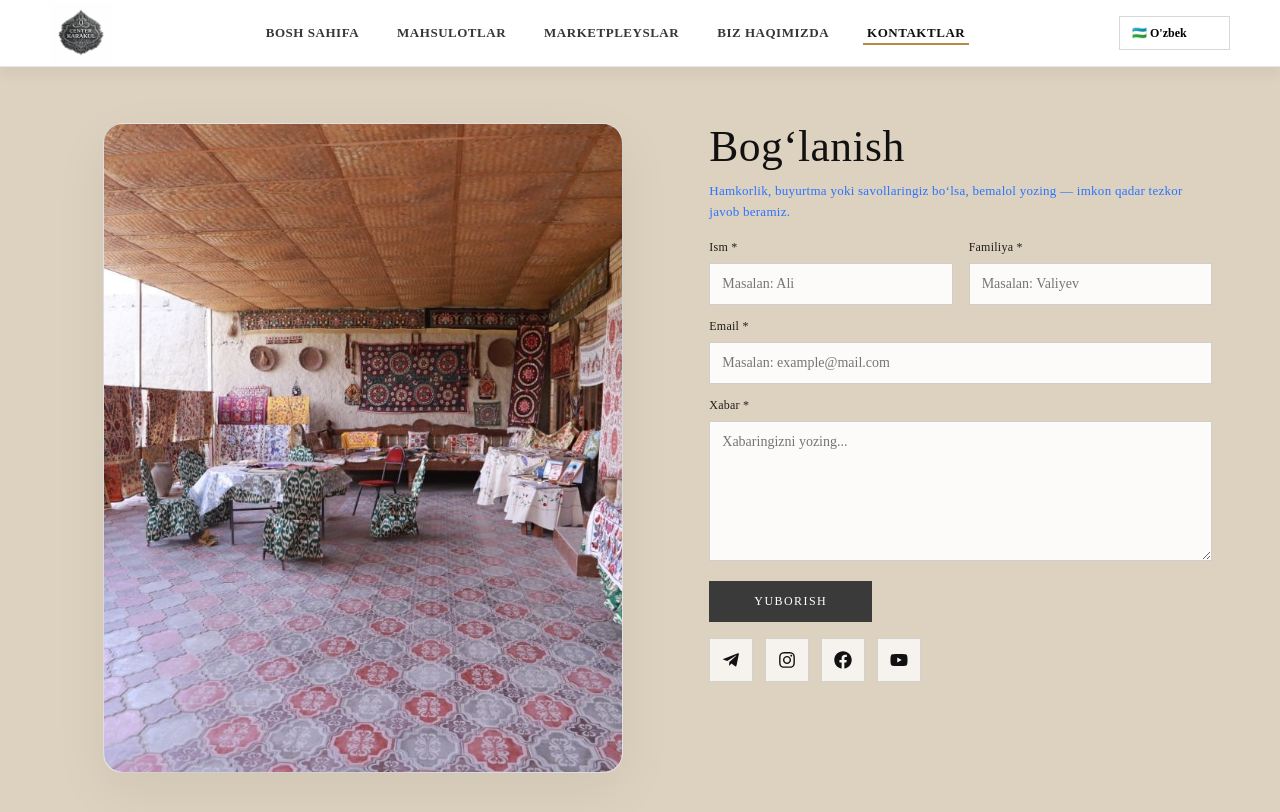
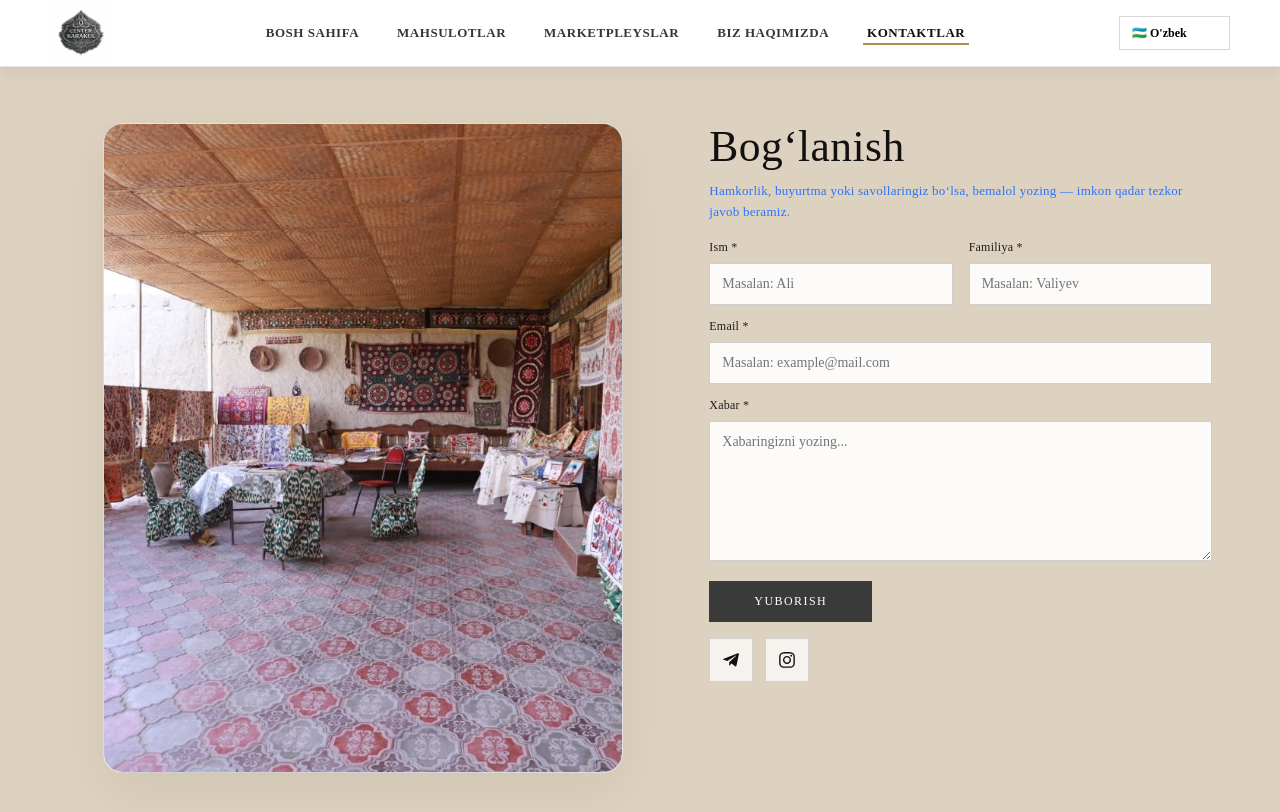
Before and after one commit to amonovdobry07/Nabiev_Samandar, a React (Vite) app: page /contacts in a window 1280 px wide. Shown: the top 812 px of the page. Built offline with nearby package versions, Linux system fonts and the light colour scheme; a web font is replaced by a local one.

Commit message:
images changed

```diff
--- a/src/data/marketplacesData.js
+++ b/src/data/marketplacesData.js
@@ -45,7 +45,7 @@ export const marketplaces = [
         id: "ozon-2",
         titleKey: "mp_p_ozon_2_title",
         image: ozon_2,
-        url: "https://uz.ozon.com/product/navolochka-dekorativnye-navolochki-hlopok-40x40-sm-1sht-3487713099/",
+        url: "https://uz.ozon.com/product/zhilet-uteplennyy-zhenskoe-palto-i-iz-karakulya-3764147564/",
       },
       {
         id: "ozon-3",
@@ -73,25 +73,25 @@ export const marketplaces = [
         id: "ym-1",
         titleKey: "mp_p_yandex_1_title",
         image: yandex_1,
-        url: "https://market.yandex.uz/card/elegantnyy-zhenskiy-khalat-kimono-s-shelkovoy-vyshivkoy-bordovyy-natsionalnyy-ornament/5092695136?do-waremd5=XOIt8L5M46f8OrRUHt229w&businessId=216503443&ogV=-12",
+        url: "https://market.yandex.uz/card/elegantnyye-zhenskiye-modeli-iz-naturalnogo-karakulya--eto-sochetaniye-premialnogo-kachestva/5429436047?businessId=216503443&showOriginalKmEmptyOffer=1&ogV=-12",
       },
       {
         id: "ym-2",
         titleKey: "mp_p_yandex_2_title",
         image: yandex_2,
-        url: "https://market.yandex.uz/card/dekorativnaya-navolochka--khlopkovaya-osnova-vyshivka-shelkovymi-nityami-bukhara-suzana-uz/5092664324?do-waremd5=xP5cG1mw_yl-s7c5FbZCBw&businessId=216503443&ogV=-12",
+        url: "https://market.yandex.uz/card/elegantnyye-zhenskiye-modeli-iz-naturalnogo-karakulya--eto-sochetaniye-premialnogo-kachestva/5429500078?businessId=216503443&showOriginalKmEmptyOffer=1&ogV=-12",
       },
       {
         id: "ym-3",
         titleKey: "mp_p_yandex_2_title",
         image: yandex_3,
-        url: "https://market.yandex.uz/card/dekorativnaya-navolochka--khlopkovaya-osnova-vyshivka-shelkovymi-nityami-bukhara-suzana-uz/5092664324?do-waremd5=xP5cG1mw_yl-s7c5FbZCBw&businessId=216503443&ogV=-12",
+        url: "https://market.yandex.uz/card/elegantnyye-zhenskiye-modeli-iz-naturalnogo-karakulya--eto-sochetaniye-premialnogo-kachestva/5429523687?businessId=216503443&showOriginalKmEmptyOffer=1&ogV=-12",
       },
       {
         id: "ym-4",
         titleKey: "mp_p_yandex_2_title",
         image: yandex_4,
-        url: "https://market.yandex.uz/card/dekorativnaya-navolochka--khlopkovaya-osnova-vyshivka-shelkovymi-nityami-bukhara-suzana-uz/5092664324?do-waremd5=xP5cG1mw_yl-s7c5FbZCBw&businessId=216503443&ogV=-12",
+        url: "https://market.yandex.uz/card/elegantnyye-zhenskiye-modeli-iz-naturalnogo-karakulya--eto-sochetaniye-premialnogo-kachestva/5429491290?do-waremd5=OSVv_RgQfnqqMqbtYN7Ibg&businessId=216503443&ogV=-12&showOriginalKmEmptyOffer=1&_redirectCount=1",
       },
     ],
   },
--- a/src/pages/About.jsx
+++ b/src/pages/About.jsx
@@ -3,6 +3,8 @@ import "../assets/styles/About.css";
 import { FaInstagram, FaYoutube, FaFacebookF } from "react-icons/fa";
 import { MdEmail } from "react-icons/md";
 import { useTranslation, Trans } from "react-i18next";
+import { Link } from "react-router-dom";
+import Contacts from "./Contacts";
 
 // Rasmingiz bo‘lsa shu yerga ulang:
 import aboutPhoto from "../assets/images/about.jpg";
@@ -69,8 +71,7 @@ export default function About() {
             <div className="aboutSocial" aria-label={t("about_social_aria")}>
               <a
                 className="aboutIcon"
-                href="mailto:teshayev.prod@gmail.com"
-                target="_blank"
+                href="/contacts"
                 rel="noreferrer"
                 aria-label="Email"
                 title="Email"
@@ -80,18 +81,7 @@ export default function About() {
 
               <a
                 className="aboutIcon"
-                href="https://www.facebook.com/MarufbekTeshayevUZ?mibextid=ZbWKwL"
-                target="_blank"
-                rel="noreferrer"
-                aria-label="Facebook"
-                title="Facebook"
-              >
-                <FaFacebookF />
-              </a>
-
-              <a
-                className="aboutIcon"
-                href="https://www.instagram.com/marufbek.teshayev?igsh=MWFvNDZnNmRsaDBibQ=="
+                href="https://www.instagram.com/asadova55350"
                 target="_blank"
                 rel="noreferrer"
                 aria-label="Instagram"
@@ -100,16 +90,6 @@ export default function About() {
                 <FaInstagram />
               </a>
 
-              <a
-                className="aboutIcon"
-                href="https://youtube.com/@marufbekteshayev?si=2fMNJOB-wX8Q7uY8"
-                target="_blank"
-                rel="noreferrer"
-                aria-label="YouTube"
-                title="YouTube"
-              >
-                <FaYoutube />
-              </a>
             </div>
           </div>
         </div>
--- a/src/pages/Contacts.jsx
+++ b/src/pages/Contacts.jsx
@@ -4,6 +4,7 @@ import { useTranslation } from "react-i18next";
 import { FaTelegramPlane, FaInstagram, FaYoutube, FaFacebook } from "react-icons/fa";
 import "../assets/styles/Contacts.css";
 import contactHero from "../assets/images/contact.jpg";
+
 export default function Contacts() {
   const { t } = useTranslation();
 
@@ -22,10 +23,23 @@ export default function Contacts() {
   const onSubmit = (e) => {
     e.preventDefault();
 
-    console.log("CONTACT FORM:", form);
+    const toEmail = "d9356902@gmail.com";
+
+    const subject = encodeURIComponent("Yangi kontakt form xabari");
+    const body = encodeURIComponent(
+      `Ism: ${form.firstName}
+Familiya: ${form.lastName}
+Email: ${form.email}
+
+Xabar:
+${form.message}`
+    );
+
+    const gmailURL = `https://mail.google.com/mail/?view=cm&fs=1&to=${toEmail}&su=${subject}&body=${body}`;
+
+    window.open(gmailURL, "_blank");
 
     setForm({ firstName: "", lastName: "", email: "", message: "" });
-    alert(t("contacts_demo_alert"));
   };
 
   return (
@@ -33,7 +47,6 @@ export default function Contacts() {
       {/* ======= TOP SECTION (Illustration + Form) ======= */}
       <section className="contactsHero">
         <div className="contactsContainer">
-          {/* LEFT: Illustration */}
           <div className="contactVisual" aria-label={t("contacts_illustration_aria")}>
             <img
               className="contactHero"
@@ -42,7 +55,6 @@ export default function Contacts() {
             />
           </div>
 
-          {/* RIGHT: Form */}
           <div className="contactFormWrap">
             <h1 className="contactTitle">{t("contacts_title")}</h1>
             <p className="contactSubtitle">{t("contacts_subtitle")}</p>
@@ -103,7 +115,6 @@ export default function Contacts() {
                 {t("contacts_submit")}
               </button>
 
-              {/* ===== Social icons (form pastida) ===== */}
               <div className="socialRow" aria-label={t("contacts_social_aria")}>
                 <a
                   className="socialLink"
@@ -118,7 +129,7 @@ export default function Contacts() {
 
                 <a
                   className="socialLink"
-                  href="https://www.instagram.com/marufbek.teshayev"
+                  href="https://www.instagram.com/asadova55350"
                   target="_blank"
                   rel="noreferrer"
                   aria-label="Instagram"
@@ -126,35 +137,12 @@ export default function Contacts() {
                 >
                   <FaInstagram />
                 </a>
-
-                <a
-                  className="socialLink"
-                  href="https://www.facebook.com/MarufbekTeshayevUZ?mibextid=ZbWKwL"
-                  target="_blank"
-                  rel="noreferrer"
-                  aria-label="Facebook"
-                  title="Facebook"
-                >
-                  <FaFacebook />
-                </a>
-
-                <a
-                  className="socialLink"
-                  href="https://youtube.com/@marufbekteshayev"
-                  target="_blank"
-                  rel="noreferrer"
-                  aria-label="YouTube"
-                  title="YouTube"
-                >
-                  <FaYoutube />
-                </a>
               </div>
             </form>
           </div>
         </div>
       </section>
 
-      {/* ======= FULL WIDTH MAP ======= */}
       <section className="mapSection" aria-label={t("contacts_map_aria")}>
         <div className="mapFullBleed">
           <iframe
```
